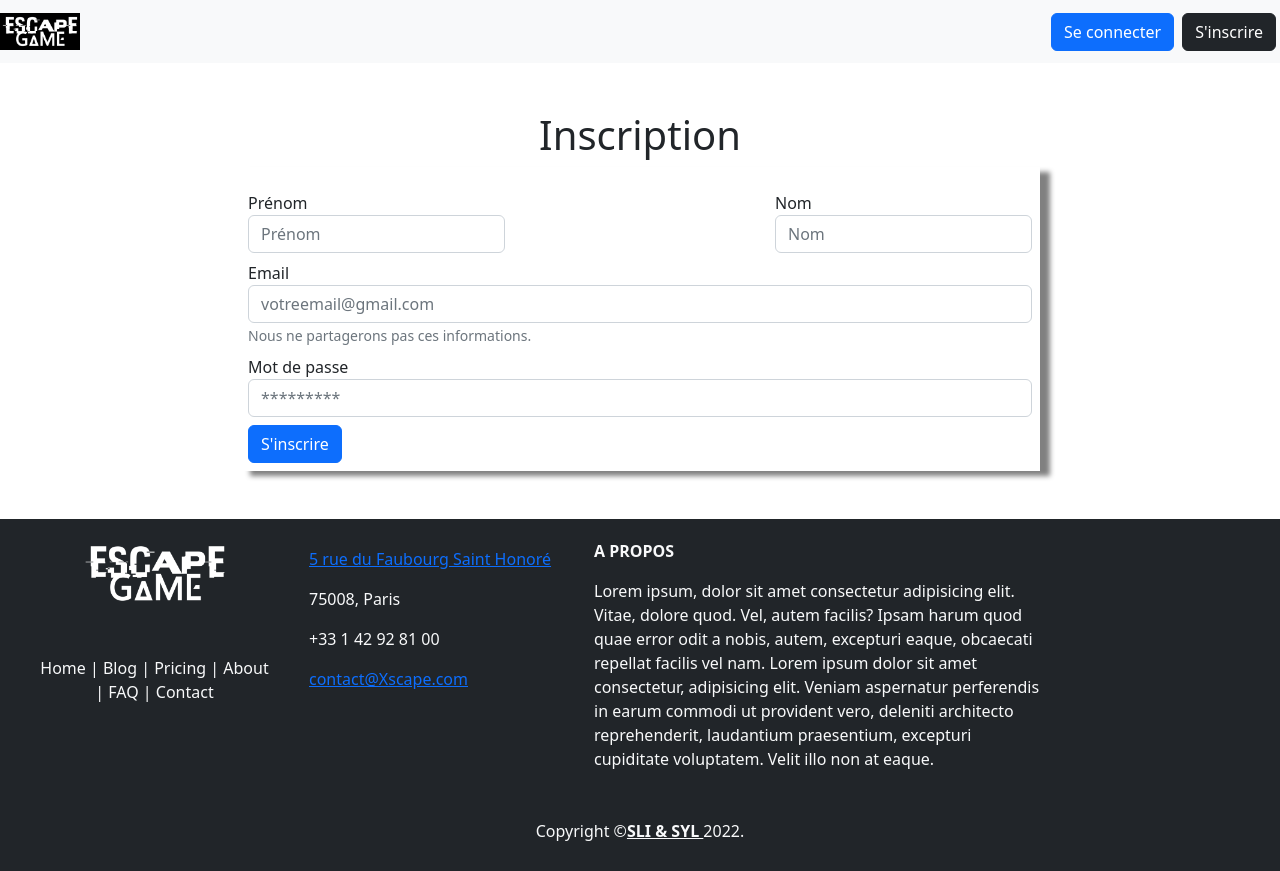
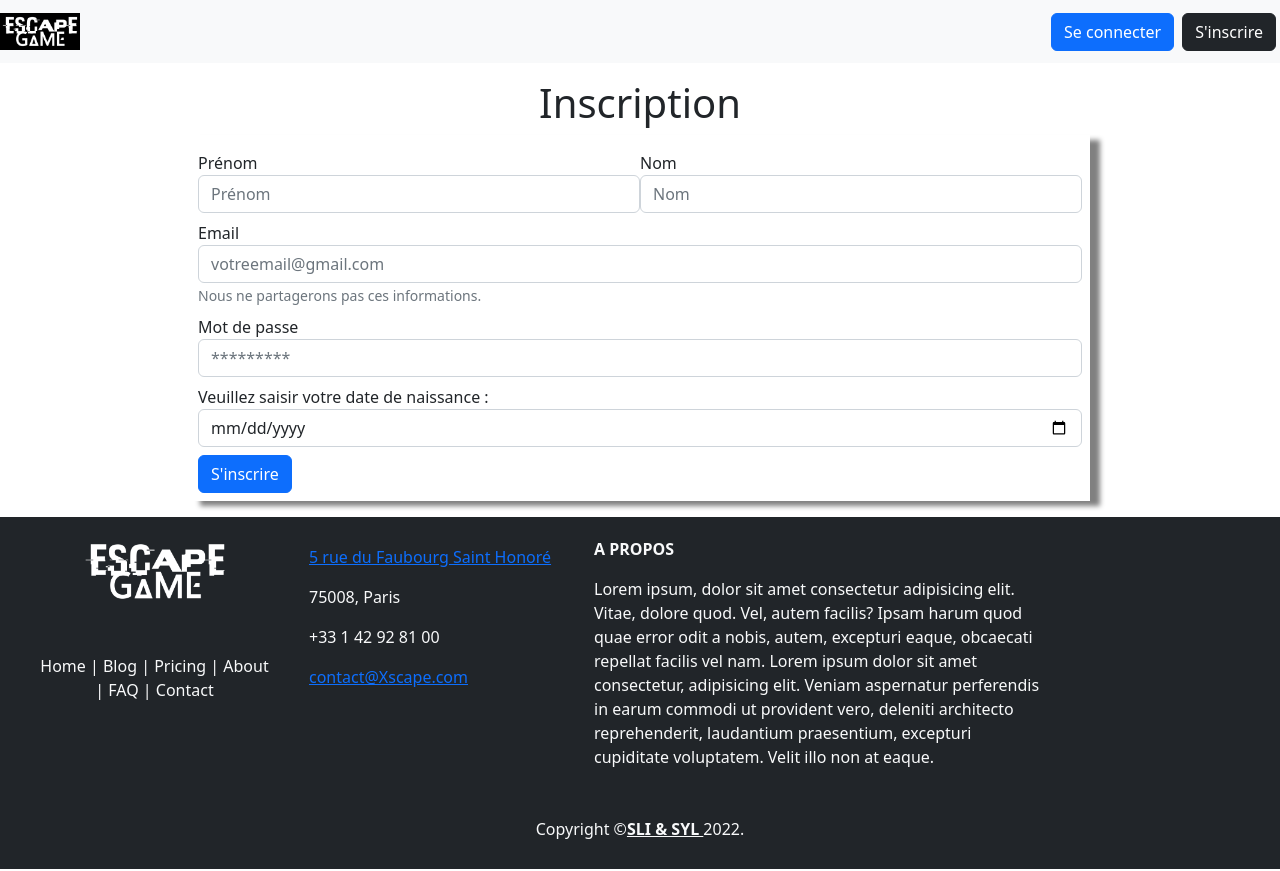
Before and after one commit to Lo1176/MERN-Escape-Game, a React (Vite) app in the folder front_xscape/: page /SignUp in a window 1280 px wide. Built offline with nearby package versions, Linux system fonts and the light colour scheme.

Commit message:
try add post newUser

```diff
--- a/front_xscape/src/assets/scss/_custom.scss
+++ b/front_xscape/src/assets/scss/_custom.scss
@@ -3,10 +3,10 @@
 // $light: red
 
 .form-box {
-    max-width: 800px;
+    max-width: 900px;
     margin: auto;
     box-shadow: 10px 5px 5px grey;
-    padding: 1em;
+    // padding: 0.5em;
     div {
         padding-top: 0.5em;
     }
--- a/front_xscape/src/components/forms/FormSignUp.jsx
+++ b/front_xscape/src/components/forms/FormSignUp.jsx
@@ -1,24 +1,59 @@
+import { useState } from "react"
+import useFetch from "../../hooks/useFetch"
+
 export default function FormSignUp({}) {
+    // const urlSignUp = `http://localhost:${process.env.DB_port}/users/add`
+
+    const urlSignUp = `http://localhost:5000/users/add`
+    // const urlVerification = `http://localhost:5000/users`
+
+    const [firstName, setFirstName] = useState("")
+    const [lastName, setLastName] = useState("")
+    const [email, setEmail] = useState("")
+    const [password, setPassword] = useState("")
+    const [birthdate, setBirthdate] = useState("")
+
+
+    function handleSubmit(e) {
+        e.preventDefault()
+        const {data }= useFetch(urlSignUp,"POST", {
+            firstName:firstName,
+            lastName:lastName,
+            email: email,
+            password:password,
+            birthdate:birthdate})
+        return console.log(data);
+    }
+
 
     return(
         <div className="form-box p-2">
-            <form>
-                <div className="form-group d-flex justify-content-between">
-                    <div>
+            <form onSubmit={(e) => handleSubmit(e)}>
+                <div className="d-flex justify-content-between">
+                    <div className="container form-group p-0">
                         <label htmlFor="firstName">Prénom</label>
                         <input
                             type="text"
-                            className="form-control"
+                            className="
+                            form-control"
                             id="firstName"
-                            placeholder="Prénom"/>
+                            placeholder="Prénom"
+                            value={firstName}
+                            onChange={(e)=> {setFirstName(e.target.value)}
+                            }
+                            required={true}/>
                     </div>
-                    <div>
+                    <div className="container form-group p-0">
                         <label htmlFor="lastName">Nom</label>
                         <input
                             type="text"
                             className="form-control"
                             id="lastName"
-                            placeholder="Nom"/>
+                            placeholder="Nom"
+                            value={lastName}
+                            onChange={(e)=> {setLastName(e.target.value)}
+                            }
+                            required={true}/>
                     </div>
                 </div>
                 <div className="form-group">
@@ -27,7 +62,11 @@ export default function FormSignUp({}) {
                         type="email"
                         className="form-control"
                         id="email"
-                        placeholder="votreemail@gmail.com"/>
+                        placeholder="votreemail@gmail.com"
+                        value={email}
+                        onChange={(e)=> {setEmail(e.target.value)}
+                        }
+                        required={true}/>
                     <small id="emailHelp" className="form-text text-muted">Nous ne partagerons pas ces informations.</small>
                 </div>
                 <div className="form-group">
@@ -36,7 +75,23 @@ export default function FormSignUp({}) {
                         type="password"
                         className="form-control"
                         id="password"
-                        placeholder="*********"/>
+                        placeholder="*********"
+                        value={password}
+                        onChange={(e)=> {setPassword(e.target.value)}
+                        }
+                        required={true}/>
+                </div>
+
+                <div className="form-group">
+                    <label> Veuillez saisir votre date de naissance :</label>
+                    <input
+                        type="date"
+                        className="form-control"
+                        id="birthdate"
+                        value={birthdate}
+                        onChange={(e)=> {setBirthdate(e.target.value)}
+                        }
+                        required={true}/>
                 </div>
                 <button type="submit" className="btn btn-primary mt-2">S'inscrire</button>
             </form>
--- a/front_xscape/src/pages/SignIn.jsx
+++ b/front_xscape/src/pages/SignIn.jsx
@@ -2,7 +2,7 @@ import FormSignIn from "../components/forms/FormSignIn";
 
 export default function SignIn({}) {
     return(
-        <div className="p-5" >
+        <div className="p-3" >
             <h1 className="text-center">Connexion</h1>
             <a></a>
             <FormSignIn/>
--- a/front_xscape/src/pages/SignUp.jsx
+++ b/front_xscape/src/pages/SignUp.jsx
@@ -2,7 +2,7 @@ import FormSignUp from "../components/forms/FormSignUp";
 
 export default function SignUp({}) {
     return(
-        <div className="p-5" >
+        <div className="p-3" >
             <h1 className="text-center">Inscription</h1>
             <a></a>
             <FormSignUp/>
```
